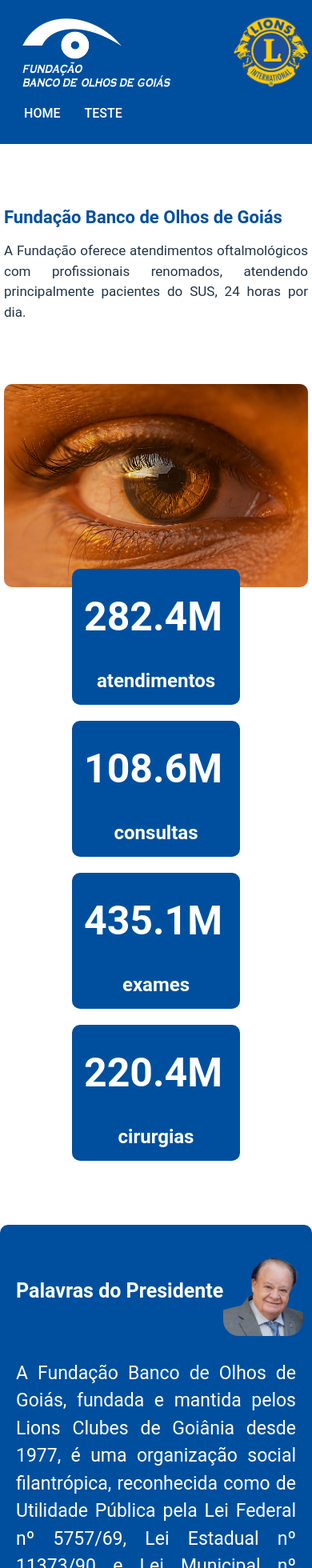
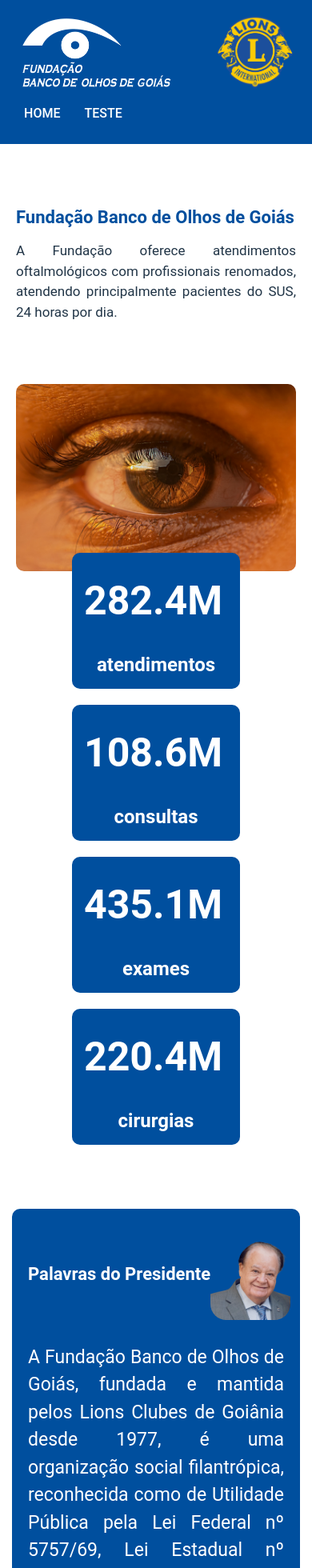
Before and after one commit to Zhaok07/SiteFubog, a React (Vite) app: page / in a window 390 px wide. Shown: the top 1960 px of the page at 80% size. Built offline with nearby package versions, Linux system fonts and the light colour scheme.

Commit message:
Resolução 390px

```diff
--- a/src/HOME/Componentes/BarraMenu.css
+++ b/src/HOME/Componentes/BarraMenu.css
@@ -34,6 +34,12 @@
     .container-logos{
         top: 10px;
         gap: 60px;
+    }
+}
+@media(max-width:390px){
+    .container-logos{
+        top: 10px;
+        gap: 40px;
     }
 }
 .container-pages{
--- a/src/HOME/Componentes/ContactForm.css
+++ b/src/HOME/Componentes/ContactForm.css
@@ -16,8 +16,18 @@
     text-align: justify;
     border-radius: 10px;
     box-shadow: rgba(0, 0, 0, 0.25) 0px 54px 55px, rgba(0, 0, 0, 0.12) 0px -12px 30px, rgba(0, 0, 0, 0.12) 0px 4px 6px, rgba(0, 0, 0, 0.17) 0px 12px 13px, rgba(0, 0, 0, 0.09) 0px -3px 5px;
+  }
+
+@media(max-width:390px){
+  .container-formulario{
+    width: 280px;
+  }
 }
 
+
+#botao-envio-form{
+  font-weight: 400;
+}
 
 input  {
     width: 100%; /* Ajusta a largura para 100% do container (responsivo) */
--- a/src/HOME/Componentes/ContactForm.jsx
+++ b/src/HOME/Componentes/ContactForm.jsx
@@ -116,7 +116,7 @@
         onChange={handleCaptchaChange} // Atualiza o estado quando o reCAPTCHA for completado
       />
 
-      <button type="submit">Enviar</button>
+      <button type="submit" id="botao-envio-form">Enviar</button>
       </div>
     </form>
   );
--- a/src/HOME/Componentes/FotoOlho.css
+++ b/src/HOME/Componentes/FotoOlho.css
@@ -38,3 +38,10 @@
         margin-top:-100px;
     }
 }
+
+@media(max-width:390px){
+    #foto-olho{
+        width: 350px;
+        height: auto;
+    }
+}
--- a/src/HOME/Componentes/PalavraPresidente.css
+++ b/src/HOME/Componentes/PalavraPresidente.css
@@ -56,6 +56,18 @@
     }
 }
 
+@media(max-width:390px){
+    .container-palavra-presidente{
+        width: 320px;
+    }
+
+}
+@media(max-width:390px){
+   #titulo-presidente{
+    font-size: 22px;
+   }
+}
+
 
 #texto-presidente{
     font-size: 23px;
--- a/src/HOME/Componentes/Rodape.css
+++ b/src/HOME/Componentes/Rodape.css
@@ -49,8 +49,16 @@
     color: white;
 }
 
+#contact-email{
+    color: white;
+}
 @media(max-width: 430px){
 #texto-location{
     max-width: 400px;
 }
 }
+@media(max-width:390px){
+ #texto-location{
+    max-width: 350px;
+ }
+}
--- a/src/HOME/Componentes/Rodape.jsx
+++ b/src/HOME/Componentes/Rodape.jsx
@@ -56,9 +56,10 @@
         <h4>(62) 3219-4100</h4>
             </div>
             <div className="box-contatos">
-        <a href="mailto:"></a>
         <MdOutlineMail />
-        <h4>fubog@fubog.org</h4>
+        <a href="mailto:fubog@fubog.org">
+        <h4 id="contact-email">fubog@fubog.org</h4>
+        </a>
             </div>
         </div>
 
--- a/src/HOME/Componentes/TituloHome.css
+++ b/src/HOME/Componentes/TituloHome.css
@@ -24,6 +24,11 @@
     .TituloHome{
         margin-top: 180px;
         width: 380px;
+    }
+}
+@media(max-width:390px){
+    .TituloHome{
+        width: 350px;
     }
 }
 
```
